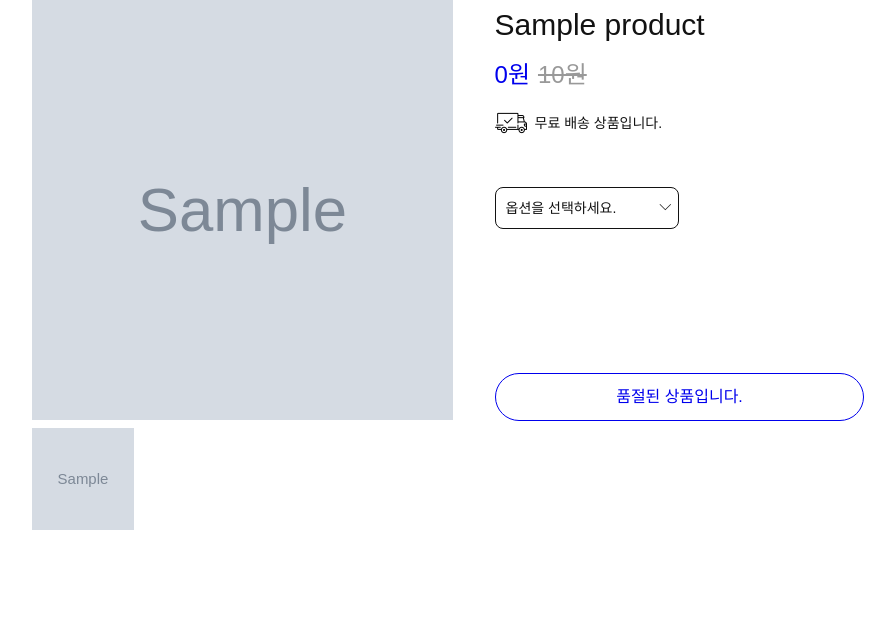
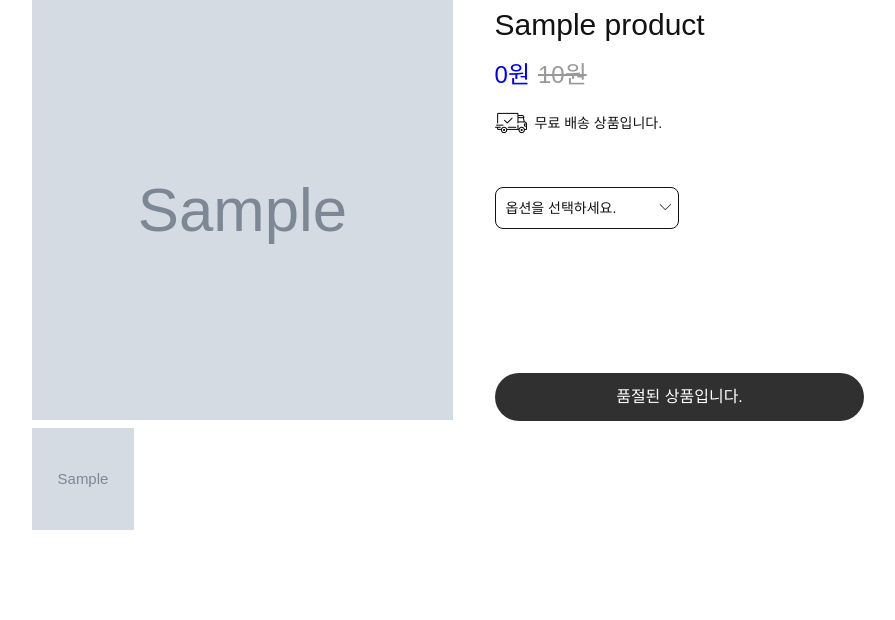
Before and after one commit to beomjinu/lifeisegg, a Django app: page /shop/1/ in a window 1280 px wide. Shown: the part 67-687 px from the top of the page, without its empty margins (179-1074 px from the left). Run offline with Django 4.2, Linux system fonts and the light colour scheme; tables that the repository leaves empty hold one stand-in row (values such as "Sample post"); grey boxes marked "Sample" are stand-in pictures; some libraries are stand-ins or nearby versions; some web fonts are replaced.

Commit message:
Design: edit shop detail sold-out page

```diff
--- a/django/templates/shop/detail.html
+++ b/django/templates/shop/detail.html
@@ -41,7 +41,7 @@
                     </div>
                     <div class="flex justify-between h-12 w-full mt-4">
                         {% if product.is_sold_out %}
-                        <button class="w-full rounded-full text-blue border border-blue cursor-not-allowed">품절된 상품입니다.</button>
+                        <button class="w-full rounded-full bg-gray_2 text-white cursor-not-allowed">품절된 상품입니다.</button>
                         {% else %}
                         <button onclick="buy()" class="w-[49%] rounded-full bg-dark text-white hover:bg-gray duration-500">구매하기</button>
                         <button onclick='cart()' class="w-[49%] rounded-full border border-dark hover:bg-dark hover:text-white duration-500">장바구니</button>
```
